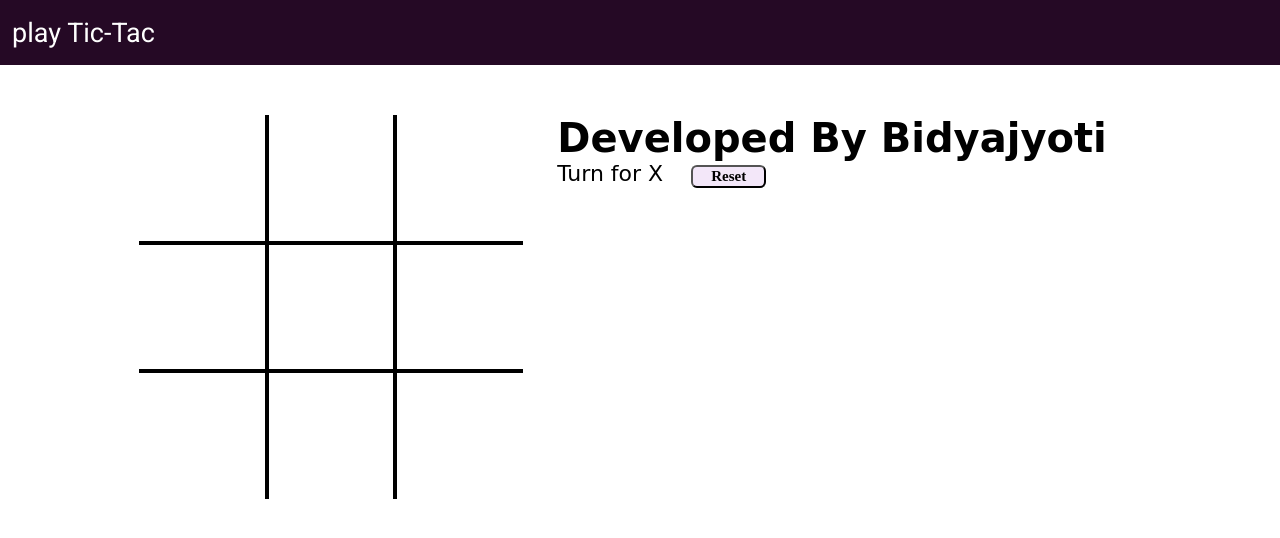
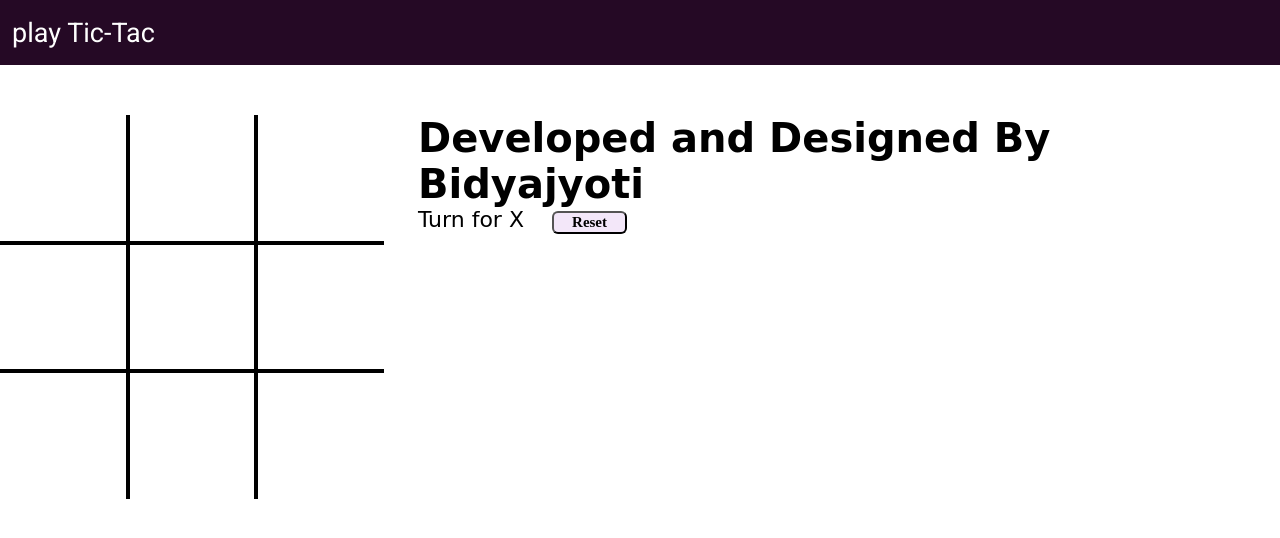
Before and after one commit to Bidyajyoti/tictactoc.github.io, a plain HTML site: page index.html in a window 1280 px wide. Drawn offline with Linux system fonts and the light colour scheme; a web font is replaced by a local one.

Commit message:
Update index.html
aaded in developer

```diff
--- a/index.html
+++ b/index.html
@@ -28,7 +28,7 @@
         <div class="box bb-0 br-0"><span class="boxtext"></span></div>
       </div>
       <div class="gameInfo">
-        <h1>Developed By Bidyajyoti</h1>
+        <h1>Developed and Designed By Bidyajyoti</h1>
         <div>
           <span class="info">Turn for X</span>
           <button id="reset">Reset</button>
```
